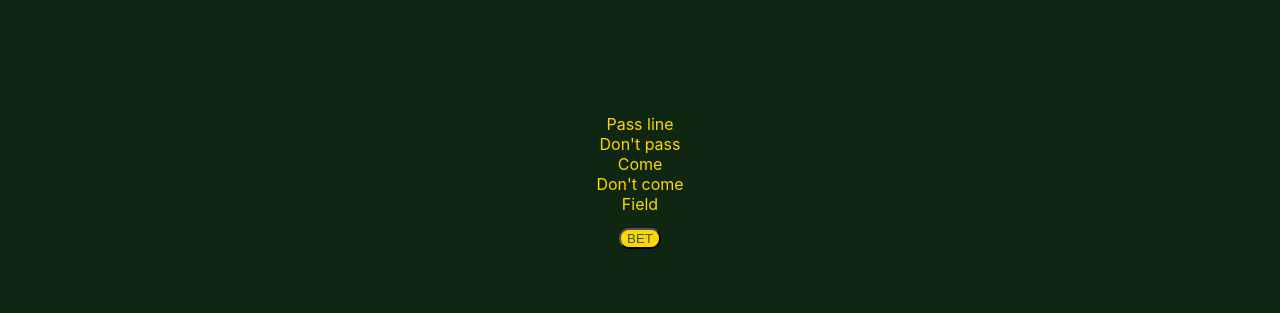
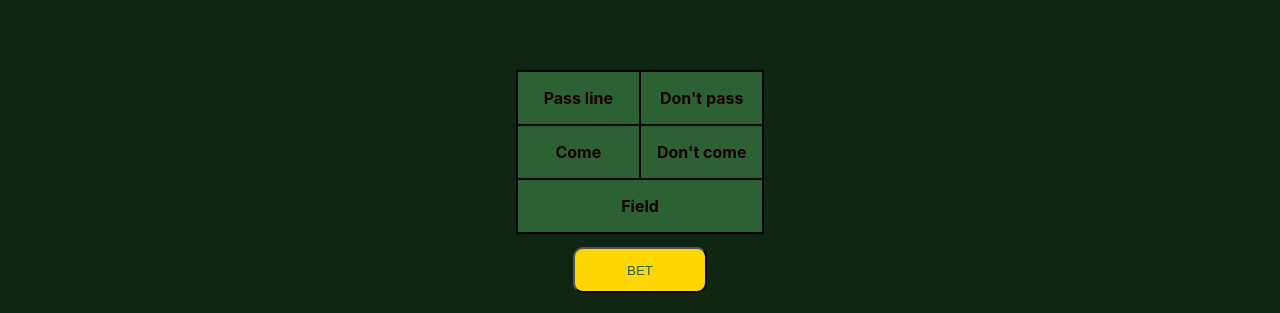
Before and after one commit to Jump3rr/Casino, a React (Create React App) app: page /craps in a window 1280 px wide. Shown: the part 192-505 px from the top of the page. Built offline with nearby package versions, Linux system fonts and the light colour scheme; no server answers; the database is empty; sample sign-in values are in the browser's storage; the HTML template or start-up script is replaced by a standard one.

Commit message:
firebase + craps bug fixed

```diff
--- a/src/components/Games/Craps/Craps.tsx
+++ b/src/components/Games/Craps/Craps.tsx
@@ -20,17 +20,40 @@ const Dices = styled.div`
   width: 40vw;
   margin-bottom: 8em;
 `;
+const CrapsBets = styled.div`
+  display: grid;
+  grid-template-columns: 1fr 1fr;
+  text-align: center;
+  border: 1px solid black;
+
+  div {
+    border: 1px solid ${Colors.black};
+    box-sizing: border-box;
+    padding: 1em;
+    color: ${Colors.darkRed};
+    font-weight: bold;
+    background-color: ${Colors.lighterGreen};
+  }
+`;
+const FieldBet = styled.div`
+  grid-column-start: 1;
+  grid-column-end: 3;
+`;
+const BetButton = styled(Buttons)`
+  padding: 1em;
+  width: 10em;
+`;
 
 const Craps: React.FC = () => {
   const diceRef = useRef<any>(null);
   const diceRef2 = useRef<any>(null);
-  const [betted, setBetted] = useState(false);
   const [dice1Value, setDice1Value] = useState(0);
   const [dice2Value, setDice2Value] = useState(0);
   const [shotCounter, setShotCounter] = useState(0);
   const [winningNumber, setWinningNumber] = useState(0);
   const dispatch = useAppDispatch();
   const [playerBet, setPlayerBet] = useState<SelectedFields[]>([]);
+  const [playerTempBet, setPlayerTempBet] = useState<SelectedFields[]>([]);
   const { bet } = useSelector<IState, IBetReducer>((globalState) => ({
     ...globalState.bet,
   }));
@@ -38,20 +61,20 @@ const Craps: React.FC = () => {
   const addPlayerBet = (value: number) => {
     let currentElement = document.getElementById(value.toString());
     if (currentElement != undefined) {
-      const inArray = playerBet.find((e) => e.value === value);
+      const inArray = playerTempBet.find((e) => e.value === value);
       if (inArray != undefined) {
         currentElement.style.backgroundColor = inArray.backgroundColor;
-        setPlayerBet(playerBet.filter((item) => item.value !== value));
+        setPlayerTempBet(playerTempBet.filter((item) => item.value !== value));
       } else {
         const newArray = [
-          ...playerBet,
+          ...playerTempBet,
           {
             value: value,
             backgroundColor: currentElement.style.backgroundColor,
             bet: bet,
           },
         ];
-        setPlayerBet(newArray);
+        setPlayerTempBet(newArray);
         currentElement.style.backgroundColor = Colors.gold;
       }
     }
@@ -62,12 +85,11 @@ const Craps: React.FC = () => {
   }, [shotCounter]);
 
   const handleBet = () => {
-    if (!betted) {
-      playerBet.forEach((el) => {
+    playerTempBet.forEach((el) => {
       dispatch(decrementFbCredits(el.bet));
     });
-    }
-    setBetted(true);
+    setPlayerBet([...playerBet, ...playerTempBet]);
+    setPlayerTempBet([]);
   };
 
   const rollDice = () => {
@@ -163,11 +185,12 @@ const Craps: React.FC = () => {
     const div = document.getElementById(el.value.toString());
     if (div != undefined) div.style.backgroundColor = el.backgroundColor;
     setPlayerBet(playerBet.filter((item) => item.value !== el.value));
+    setPlayerTempBet(playerBet.filter((item) => item.value !== el.value));
 
     if (el.value !== 5) {
       setPlayerBet([]);
+      setPlayerTempBet([]);
       setWinningNumber(0);
-      setBetted(false);
       setTimeout(() => {
         setShotCounter(0);
       }, 100);
@@ -192,9 +215,9 @@ const Craps: React.FC = () => {
           <Dice onRoll={(value) => setDice2Value(value)} size={150} />
         </div>
       </Dices>
+      <CrapsBets>
         <div
           id='1'
-        className='div1'
           onClick={(event) => {
             if (shotCounter === 0) addPlayerBet(Number(event.currentTarget.id));
           }}
@@ -203,7 +226,6 @@ const Craps: React.FC = () => {
         </div>
         <div
           id='2'
-        className='div2'
           onClick={(event) => {
             if (shotCounter === 0) addPlayerBet(Number(event.currentTarget.id));
           }}
@@ -212,7 +234,6 @@ const Craps: React.FC = () => {
         </div>
         <div
           id='3'
-        className='div3'
           onClick={(event) => {
             if (shotCounter > 0) addPlayerBet(Number(event.currentTarget.id));
           }}
@@ -221,23 +242,22 @@ const Craps: React.FC = () => {
         </div>
         <div
           id='4'
-        className='div4'
           onClick={(event) => {
             if (shotCounter > 0) addPlayerBet(Number(event.currentTarget.id));
           }}
         >
           Don't come
         </div>
-      <div
+        <FieldBet
           id='5'
-        className='div5'
           onClick={(event) => {
             addPlayerBet(Number(event.currentTarget.id));
           }}
         >
           Field
-      </div>
-      <Buttons onClick={handleBet}>BET</Buttons>
+        </FieldBet>
+      </CrapsBets>
+      <BetButton onClick={handleBet}>BET</BetButton>
       <BetComponent />
     </MainWrapper>
   );
```
Also changed, not shown: firebase.json (added), 1 other file (tests, documents, lock files or other folders). Lines whose indentation alone changed are shown as unchanged.
